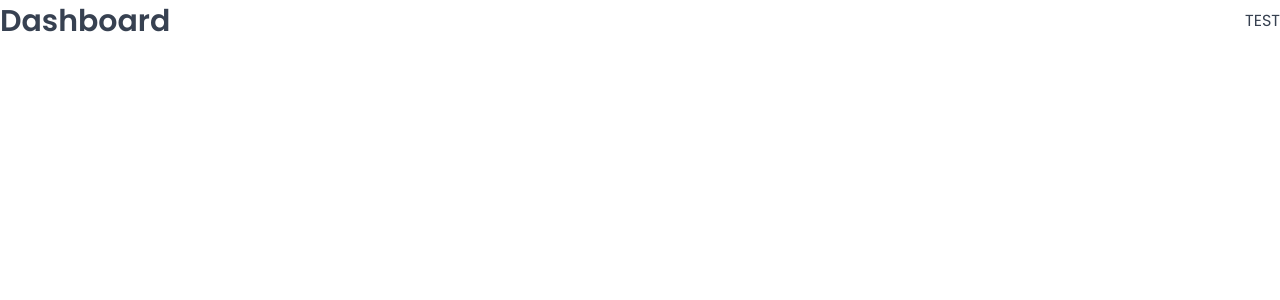
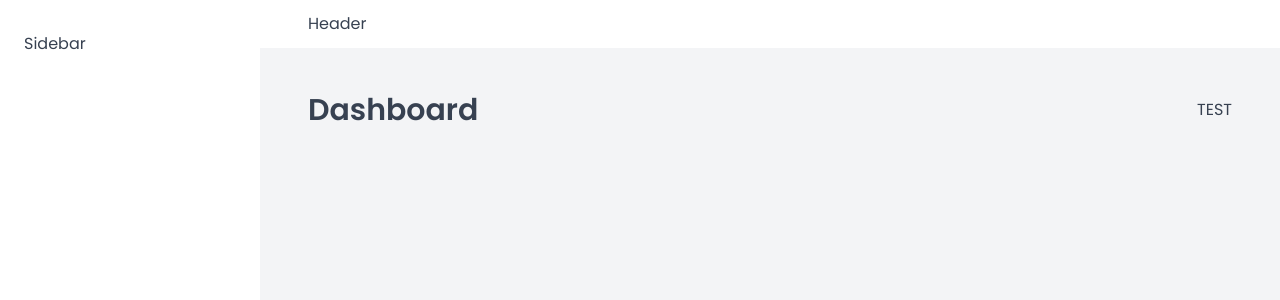
Before and after one commit to m-honarzade/THE-WILD-OASIS, a React (Vite) app: page /dashboard in a window 1280 px wide. Shown: the top 300 px of the page. Built offline with nearby package versions, Linux system fonts and the light colour scheme; a web font is replaced by a local one.

Commit message:
making appLayout

```diff
--- a/src/App.jsx
+++ b/src/App.jsx
@@ -10,6 +10,7 @@
 import Login from "./pages/Login";
 import PageNotFound from "./pages/PageNotFound";
 import Settings from "./pages/Settings";
+import AppLayout from "./ui/AppLayout";
 
 const StyledApp = styled.main`
   padding: 20px;
@@ -21,14 +22,16 @@
       <GlobalStyles />
       <BrowserRouter>
         <Routes>
-          <Route index element={<Navigate replace to="dashboard" />} />
-          <Route path="dashboard" element={<Dashboard />} />
-          <Route path="bookins" element={<Bookings />} />
-          <Route path="account" element={<Account />} />
-          <Route path="cabins" element={<Cabins />} />
+          <Route element={<AppLayout />}>
+            <Route index element={<Navigate replace to="dashboard" />} />
+            <Route path="dashboard" element={<Dashboard />} />
+            <Route path="bookings" element={<Bookings />} />
+            <Route path="account" element={<Account />} />
+            <Route path="cabins" element={<Cabins />} />
+            <Route path="users" element={<Users />} />
+            <Route path="settings" element={<Settings />} />
+          </Route>
           <Route path="login" element={<Login />} />
-          <Route path="users" element={<Users />} />
-          <Route path="settings" element={<Settings />} />
           <Route path="*" element={<PageNotFound />} />
         </Routes>
       </BrowserRouter>
--- /dev/null
+++ b/src/ui/AppLayout.jsx
@@ -0,0 +1,30 @@
+import { Outlet } from "react-router-dom";
+import Header from "./Header";
+import Sidebar from "./Sidebar";
+import styled from "styled-components";
+
+const Main = styled.main`
+  padding: 4rem 4.8rem 6.4rem;
+  background-color: var(--color-grey-100);
+`;
+
+const StyledAppLayout = styled.div`
+  display: grid;
+  grid-template-columns: 26rem 1fr;
+  grid-template-rows: auto 1fr;
+  height: 100vh;
+`;
+
+const AppLayout = () => {
+  return (
+    <StyledAppLayout>
+      <Header />
+      <Sidebar />
+      <Main>
+        <Outlet />
+      </Main>
+    </StyledAppLayout>
+  );
+};
+
+export default AppLayout;
--- /dev/null
+++ b/src/ui/Header.jsx
@@ -0,0 +1,11 @@
+import styled from "styled-components";
+
+const StyledHeader = styled.header`
+  padding: 1.2rem 4.8rem;
+  border-bottom: 1px solid var(--color-grey-100);
+`;
+const Header = () => {
+  return <StyledHeader>Header</StyledHeader>;
+};
+
+export default Header;
--- /dev/null
+++ b/src/ui/Sidebar.jsx
@@ -0,0 +1,12 @@
+import styled from "styled-components";
+
+const StyledSidebar = styled.aside`
+  padding: 3.2rem 2.4rem;
+  border-bottom: 1px solid var(--color-grey-100);
+  grid-row: 1/-1;
+`;
+const Sidebar = () => {
+  return <StyledSidebar>Sidebar</StyledSidebar>;
+};
+
+export default Sidebar;
```
